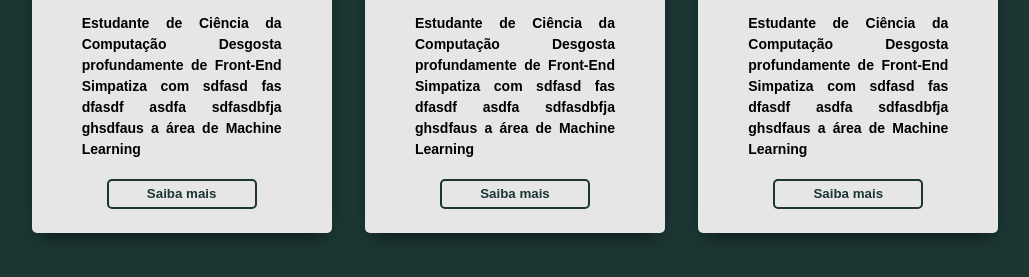
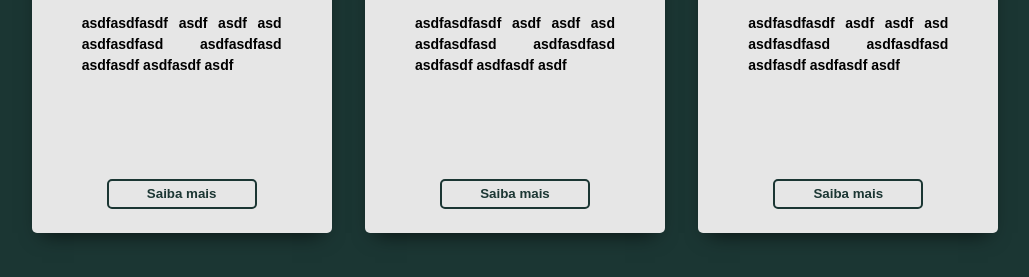
Before and after one commit to mrslima/portifolio, a plain HTML site: page index.html in a window 1280 px wide. Shown: the part 966-1243 px from the top of the page, without its empty margins (125-1154 px from the left). Drawn offline with Linux system fonts and the light colour scheme.

Commit message:
Update index.html

```diff
--- a/index.html
+++ b/index.html
@@ -58,9 +58,8 @@
                     </div>
                 </div>
                 <h1>Minecraft Mod: Velvet Dimension</h1>
-                <p class="about">Estudante de Ciência da Computação Desgosta profundamente de Front-End Simpatiza com sdfasd fas dfasdf asdfa sdfasdbfja ghsdfaus
-                    a área de Machine Learning</p>
-                <a target="_blank" href="https://www.linkedin.com/in/adanielalima/">
+                <p class="about">asdfasdfasdf asdf asdf asd asdfasdfasd asdfasdfasd asdfasdf asdfasdf asdf</p>
+                <a target="_blank" href="#">
                     <button class="follow-btn">Saiba mais</button>
                 </a>
             </div>
@@ -71,9 +70,8 @@
                     </div>
                 </div>
                 <h1>Android App: FitBook</h1>
-                <p class="about">Estudante de Ciência da Computação Desgosta profundamente de Front-End Simpatiza com sdfasd fas dfasdf asdfa sdfasdbfja ghsdfaus
-                    a área de Machine Learning</p>
-                <a target="_blank" href="https://www.linkedin.com/in/adanielalima/">
+                <p class="about">asdfasdfasdf asdf asdf asd asdfasdfasd asdfasdfasd asdfasdf asdfasdf asdf</p>
+                <a target="_blank" href="#">
                     <button class="follow-btn">Saiba mais</button>
                 </a>
             </div>
@@ -84,9 +82,8 @@
                     </div>
                 </div>
                 <h1>Music: "Miss" demo version out!</h1>
-                <p class="about">Estudante de Ciência da Computação Desgosta profundamente de Front-End Simpatiza com sdfasd fas dfasdf asdfa sdfasdbfja ghsdfaus
-                    a área de Machine Learning</p>
-                <a target="_blank" href="https://www.linkedin.com/in/adanielalima/">
+                <p class="about">asdfasdfasdf asdf asdf asd asdfasdfasd asdfasdfasd asdfasdf asdfasdf asdf</p>
+                <a target="_blank" href="#">
                     <button class="follow-btn">Saiba mais</button>
                 </a>
             </div>
```
